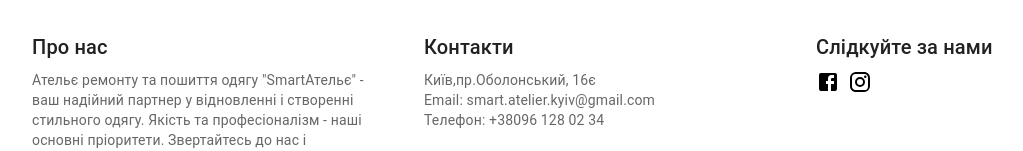
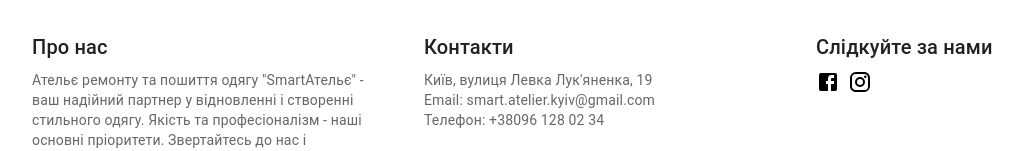
Before and after one commit to AlanG1111/atelier, a React (Create React App) app: page / in a window 1280 px wide. Shown: the part 2312-2463 px from the top of the page, without its empty margins (40-1063 px from the left). Built offline with nearby package versions, Linux system fonts and the light colour scheme.

Commit message:
Update Footer.tsx

```diff
--- a/src/components/Footer/Footer.tsx
+++ b/src/components/Footer/Footer.tsx
@@ -35,7 +35,7 @@
               Контакти
             </Typography>
             <Typography variant='body2' color='text.secondary'>
-              Київ,пр.Оболонський, 16є
+              Київ, вулиця Левка Лук'яненка, 19
             </Typography>
             <Typography variant='body2' color='text.secondary'>
               Email: smart.atelier.kyiv@gmail.com
```
